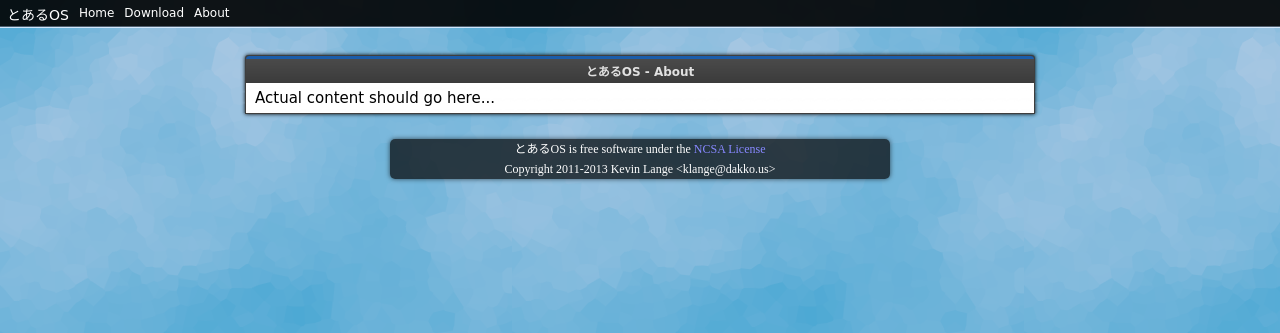
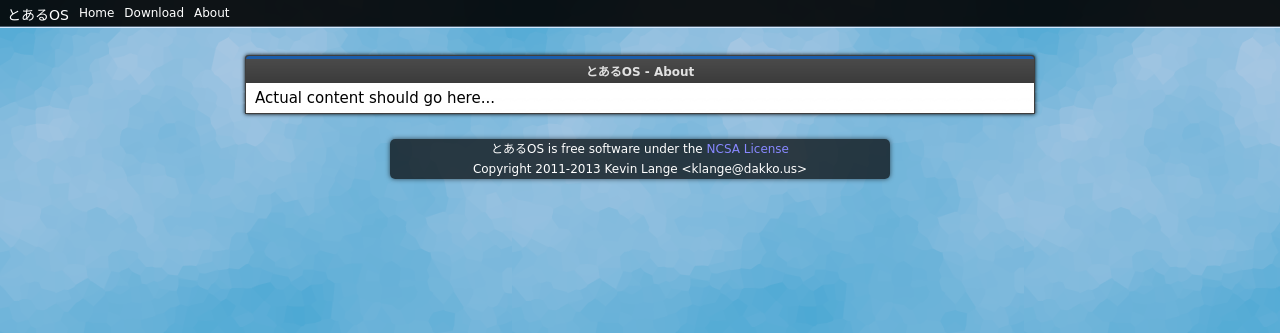
Before and after one commit to klange/toaruos, a Jekyll site: the page built from about/index.html, in a window 1280 px wide. Shown: the top 333 px of the page. Built offline with Jekyll 4.4.1, drawn with Linux system fonts in a browser that asks for light colours; Markdown is read by kramdown in place of the engine named in the settings.

Commit message:
fix font on footer

```diff
--- a/css/ttk.css
+++ b/css/ttk.css
@@ -123,6 +123,7 @@ body {
     color: #fff;
     margin-top: 20px;
     margin-bottom: 20px;
+    font-family: "DejaVu Sans", sans-serif;
 }
 
 .footer a {
```
